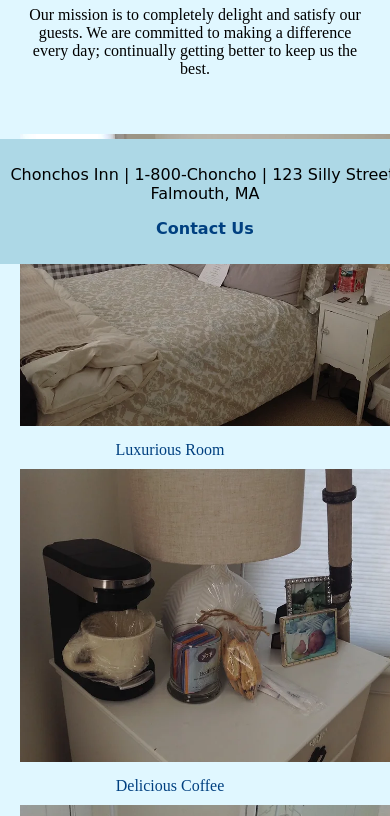
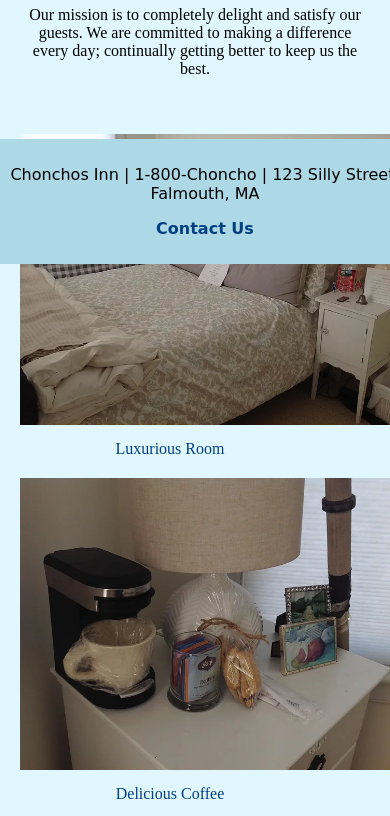
Before and after one commit to joeylandry/ChonchosInn, a plain HTML site: page index.html in a window 390 px wide. Shown: the part 580-1396 px from the top of the page. Drawn offline with Linux system fonts and the light colour scheme.

Commit message:
Update styles.css

```diff
--- a/styles.css
+++ b/styles.css
@@ -175,31 +175,35 @@ th, td {
         font-size: 0.8em; /* smaller font */
     }
 
-    .image-gallery {
-        display: block; /* ensure it’s treated as a block container */
-        width: 100vw; /* take up the full viewport width */
-        margin: 0; /* remove all margins */
-        padding: 0; /* remove all padding */
+     .image-gallery {
+        width: 100vw !important; /* force gallery to take the full viewport width */
+        display: flex !important;
+        flex-direction: column !important; /* force items to stack vertically */
+        margin: 0 !important;
+        padding: 0 !important;
+        box-sizing: border-box;
     }
 
     .gallery-item {
-        width: 100vw; /* make sure each item takes up the entire viewport width */
-        margin: 0; /* remove any margin between items */
-        padding: 0; /* remove padding to ensure no gaps */
+        width: 100vw !important; /* force each item to take full viewport width */
+        margin: 0 !important; /* remove any margin around items */
+        padding: 0 !important; /* remove padding */
+        box-sizing: border-box !important;
     }
 
     .gallery-item img {
-        width: 100vw; /* take up the full viewport width */
-        height: calc(100vw * 0.75); /* adjust to maintain a reasonable aspect ratio, or set it to 100vh if you want full height */
-        object-fit: cover; /* ensure the image covers the entire area without distortion */
-        display: block; /* remove inline spacing from images */
+        width: 100vw !important; /* force image to fill the viewport width */
+        height: auto !important; /* maintain aspect ratio */
+        display: block !important;
+        object-fit: cover !important; /* ensure image covers container */
     }
 
     .gallery-item .caption {
-        width: 100%; /* ensure captions are full width */
-        padding: 10px; /* add some padding for better readability */
-        box-sizing: border-box; /* include padding in width */
-        font-size: 1em; /* adjust caption size as needed */
+        width: 100% !important; /* make caption match the image width */
+        padding: 10px !important; /* add some padding for better readability */
+        box-sizing: border-box;
+        font-size: 1em;
+        margin-top: 5px !important;
     }
 
     main {
```
